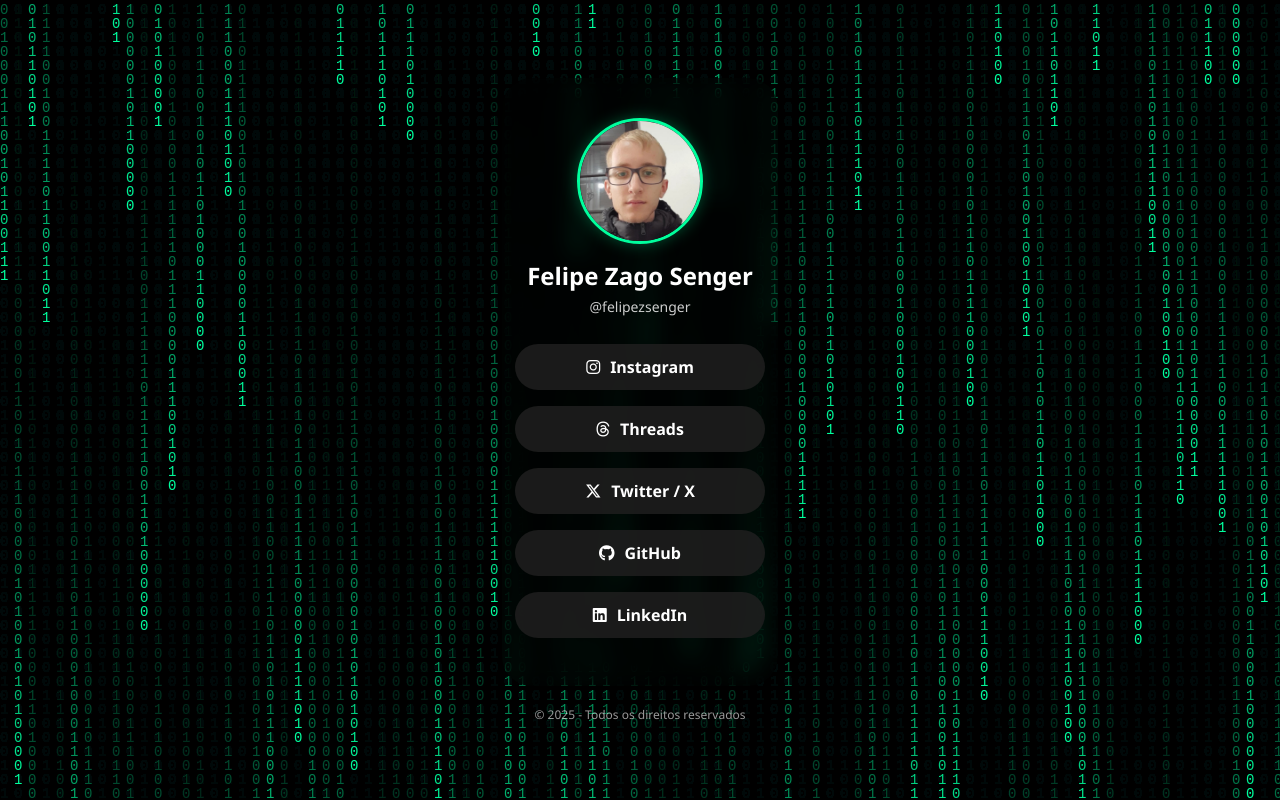
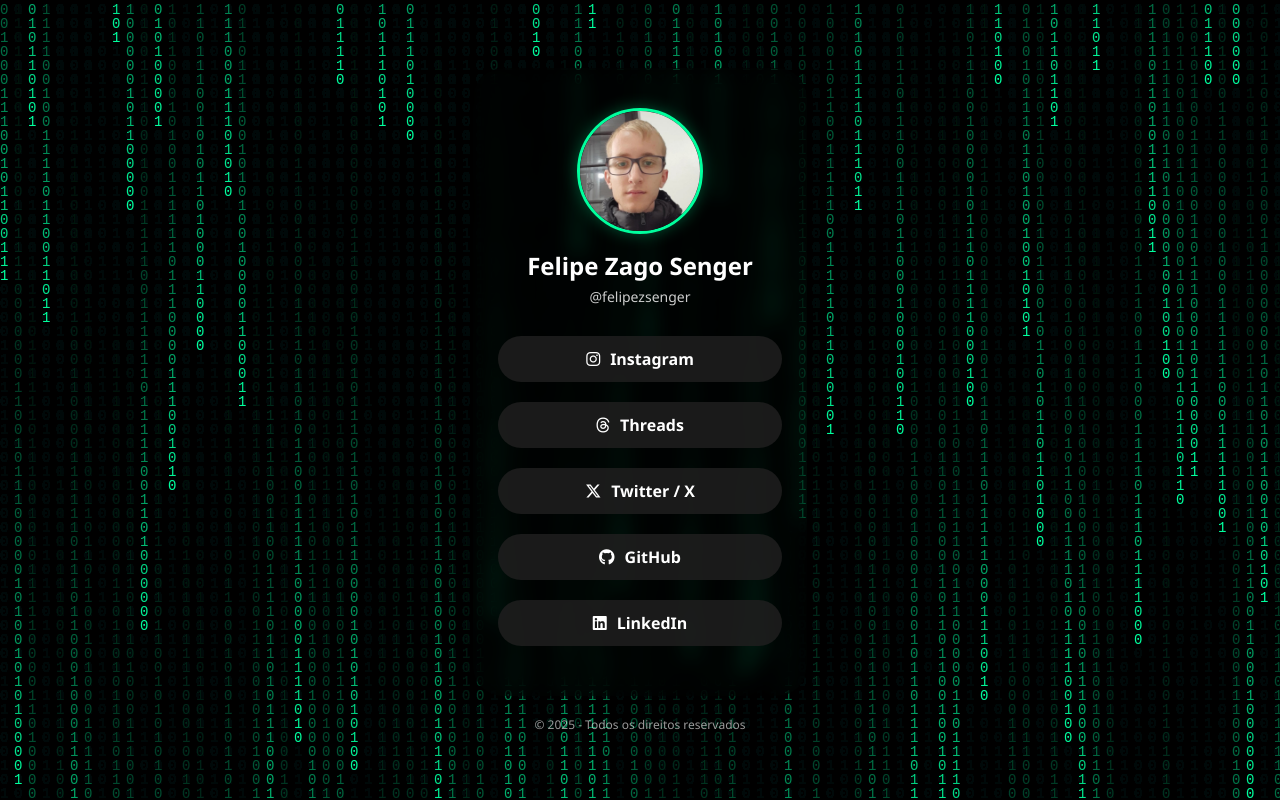
Before and after one commit to felipezsenger/Site, a plain HTML site: page index.html in a window 1280 px wide. Drawn offline with Linux system fonts and the light colour scheme.

Commit message:
Update index.html

```diff
--- a/index.html
+++ b/index.html
@@ -28,6 +28,7 @@
       overflow: hidden;
     }
 
+    /* Canvas de fundo (efeito Matrix) */
     canvas {
       position: fixed;
       top: 0;
@@ -40,14 +41,13 @@
 
     .transparent-container {
       background: rgba(0, 0, 0, 0.3);
-      backdrop-filter: blur(12px);
+      backdrop-filter: blur(10px);
       padding: 40px 25px;
-      border-radius: 30px; /* cantos arredondados */
+      border-radius: 30px; /* <-- A alteração está aqui */
       display: flex;
       flex-direction: column;
       align-items: center;
       z-index: 1;
-      overflow: hidden; /* impede que elementos internos "vazem" */
     }
 
     .profile-pic {
@@ -84,14 +84,13 @@
       align-items: center;
       justify-content: center;
       gap: 10px;
-      width: 100%;
-      max-width: 260px;
+      width: 260px;
       text-align: center;
       background: var(--card-dark);
       color: var(--text-dark);
       padding: 12px;
-      margin: 8px 0;
-      border-radius: 25px; /* cantos arredondados */
+      margin: 10px 0;
+      border-radius: 25px;
       text-decoration: none;
       font-weight: bold;
       transition: 0.3s;
@@ -142,6 +141,7 @@
   <footer>© 2025 - Todos os direitos reservados</footer>
 
   <script>
+    // Efeito Matrix
     const canvas = document.getElementById('matrix');
     const ctx = canvas.getContext('2d');
 
```
